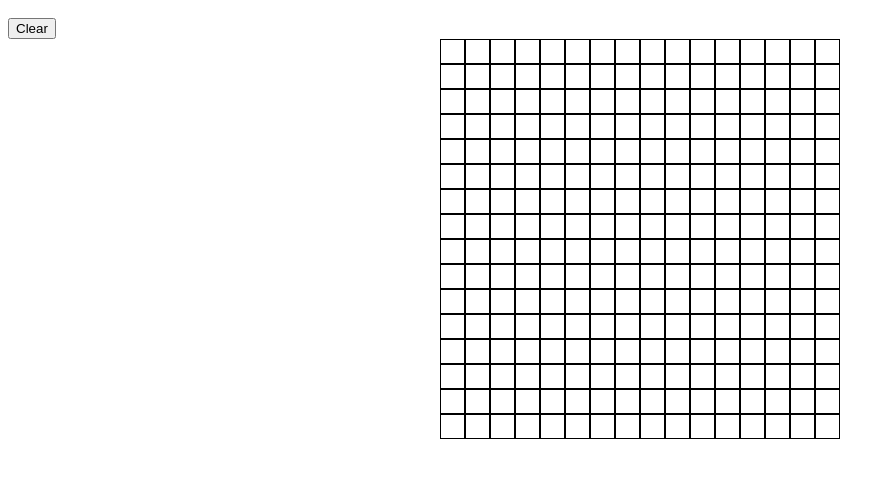
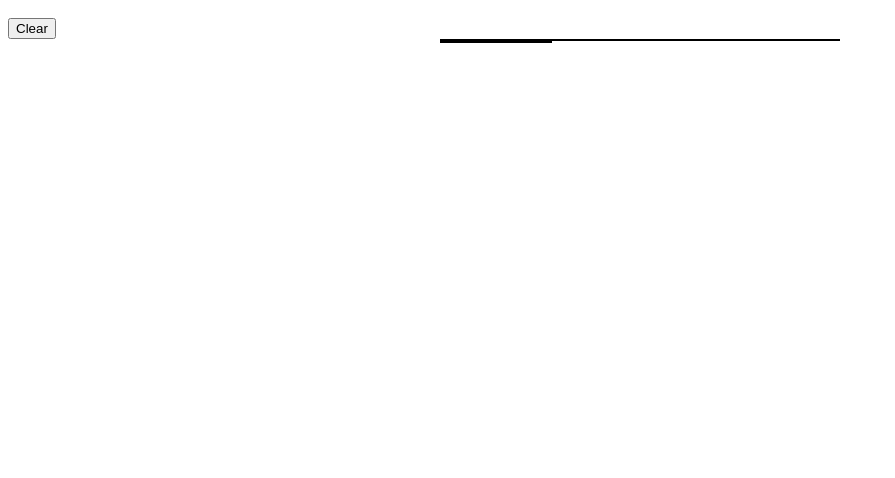
Before and after one commit to Amrut182/etch-a-sketch, a plain HTML site: page index.html in a window 1280 px wide. Shown: the part 48-526 px from the top of the page, without its empty margins (0-895 px from the left). Drawn offline with Linux system fonts and the light colour scheme.

Commit message:
removed grid height and width, instead did it via js

```diff
--- a/style.css
+++ b/style.css
@@ -5,12 +5,10 @@ h1 {
 
 #Grid {
     display: inline-grid;
-    height: 23px;
-    width: 23px;
     border: 1px solid black;
 }
+#btn1 {
 
-#btn1 {
 }
 
 #container {
```
